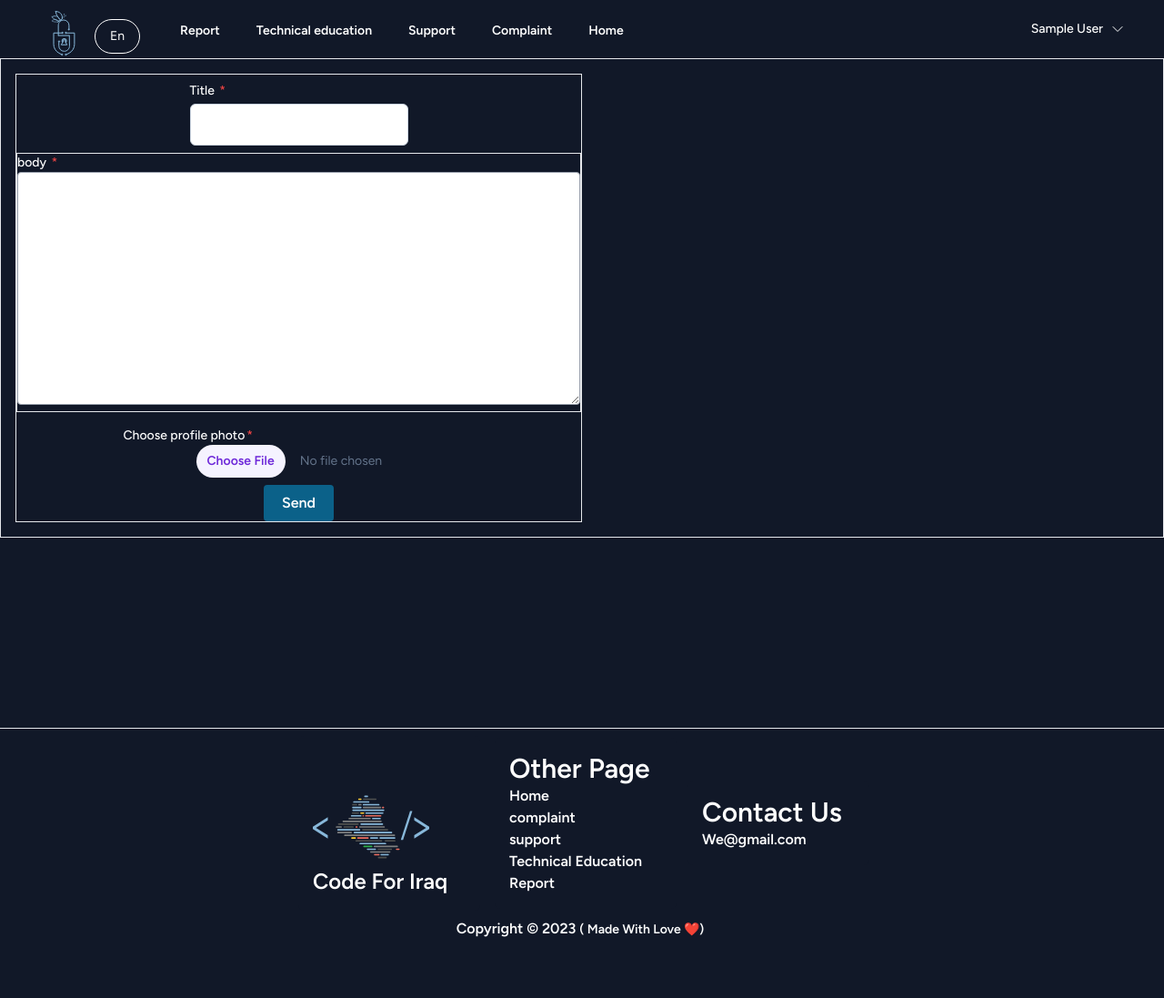
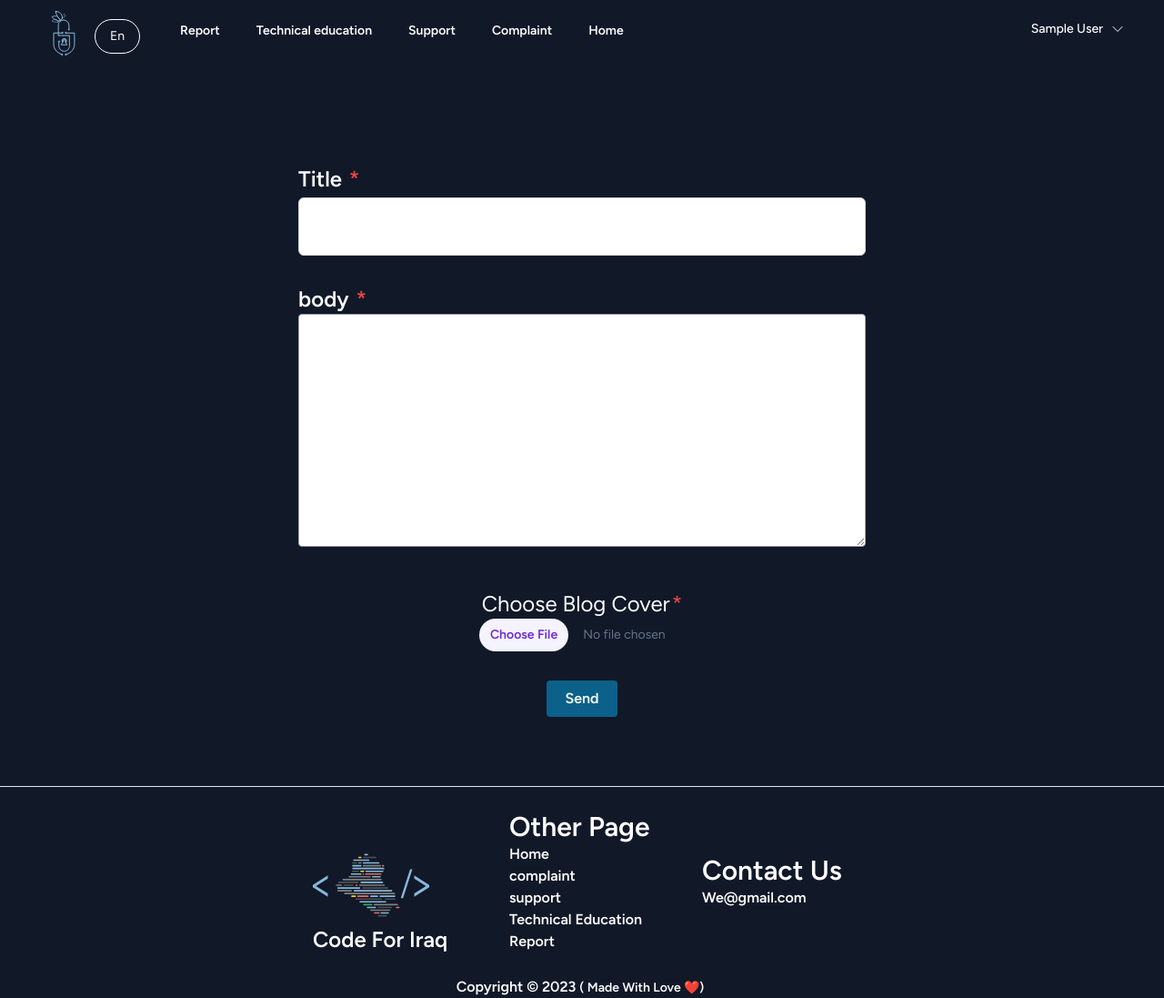
Before and after one commit to progalaa99/Digital-Advocacy, a Laravel app: page /blogedu.create in a window 1280 px wide. Shown: the whole page at 91% size. Before the commit the page ends 1030 px from the top, so only its background shows below. Run offline with Laravel 10, Linux system fonts and the light colour scheme; the visitor is signed in with stand-in values (Sample User, id 1); style sheets or scripts are compiled from the project's sources; some libraries are stand-ins or nearby versions.

Commit message:
Update create.blade.php

```diff
--- a/digital/resources/views/blogedu/create.blade.php
+++ b/digital/resources/views/blogedu/create.blade.php
@@ -1,30 +1,30 @@
 <x-app-layout>
-    <div class="bg-darkalaa p-4 w-3/2  border flex items-center">
-        <form class="flex flex-col items-center left-1/2 top-1/2 border w-1/2 " action="" method="POST" enctype="multipart/form-data">
+    <div class="bg-darkalaa p-4 w-3/2   flex justify-center items-center h-screen">
+        <form class="flex flex-col items-center left-1/2 top-1/2  w-1/2 pt-10 " action="" method="POST" enctype="multipart/form-data">
           @csrf
-            <label class="block p-2">
-              <span class="after:content-['*'] after:ml-0.5 after:text-red-500 block text-sm font-medium text-white">
+            <label class="block  text-gray-700 font-bold mb-2   w-full h-128">
+              <span class="after:content-['*'] after:ml-0.5 after:text-red-500 block   text-white text-2xl">
                 Title
               </span>
-              <input type="text" name="name" class="mt-1 px-10 py-3 bg-white border shadow-sm border-slate-300 placeholder-slate-400 focus:outline-none focus:border-sky-500 focus:ring-sky-500 block w-full rounded-md sm:text-sm focus:ring-1"  />
-            </label>
+              <input type="text" name="name" class="mt-1 px-10 py-3 h-16 bg-white border shadow-sm border-slate-300 placeholder-slate-400 focus:outline-none focus:border-sky-500 focus:ring-sky-500 block w-full rounded-md sm:text-sm focus:ring-1"  />
+            </label> <br>
             {{-- <label class="block p-2">
               <span class="after:content-['*'] after:ml-0.5 after:text-red-500 block text-sm font-medium text-white">
                Body
               </span>
               <input type="text" name="nameblackmailer" class="mt-1 px-10 py-2 bg-white border shadow-sm border-slate-300 placeholder-slate-400 focus:outline-none focus:border-sky-500 focus:ring-sky-500 block w-full rounded-md sm:text-sm focus:ring-1"  />
             </label> --}}
-            <label class="block text-gray-700 font-bold mb-2 border  w-full h-128">
-              <span class="after:content-['*'] after:ml-0.5 after:text-red-500 block text-sm font-medium text-white">
+            <label class="block text-gray-700 font-bold mb-2   w-full h-128">
+              <span class="after:content-['*'] after:ml-0.5 after:text-red-500 block text-white text-2xl text-white">
                 body
               </span>
               <textarea type="text" name="Blackmailerinfo" class="border-gray-400 border rounded py-2 px-3 w-full h-64"  ></textarea>
 
-            </label>
+            </label><br>
             <label class="block p-2 flex-col items-center ">
 
-                <span class="after:content-['*'] after:ml-0.5 after:text-red-500 block text-sm font-medium text-white">
-                    Choose profile photo</span>
+                <span class="after:content-['*'] after:ml-0.5 after:text-red-500 block text-white text-2xl text-white text-center">
+                    Choose Blog Cover</span>
                <input type="file" name="file" class="  block w-full text-sm text-slate-500 pl-20
                 file:mr-4 file:py-2 file:px-3
                 file:rounded-full file:border-0
@@ -32,7 +32,7 @@
                 file:bg-violet-50 file:text-violet-700
                 hover:file:bg-violet-100
               "/>
-            </label>
+            </label><br>
 
 
             <div class="bg-buttonalaa border-none   rounded ">
```
